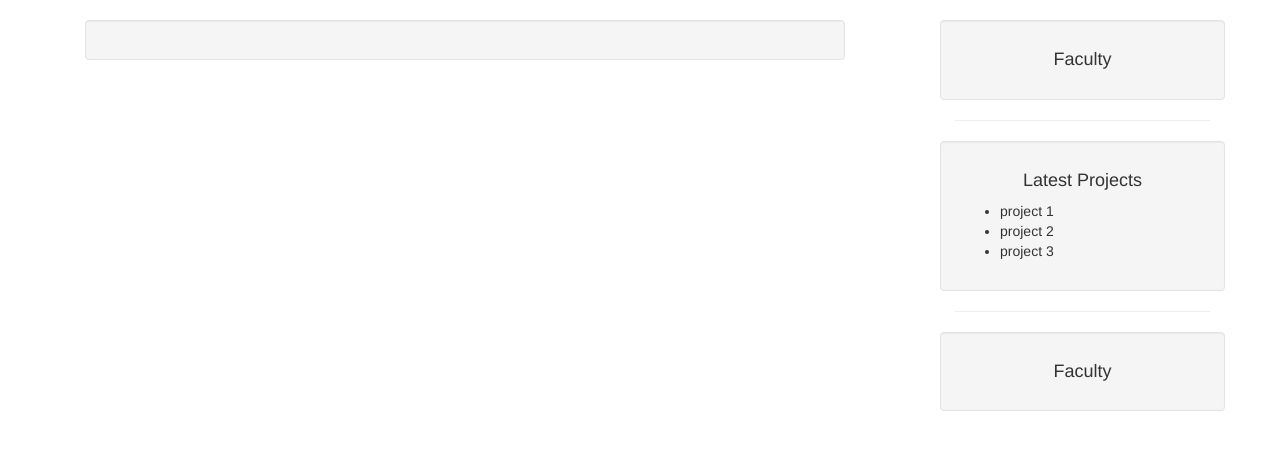
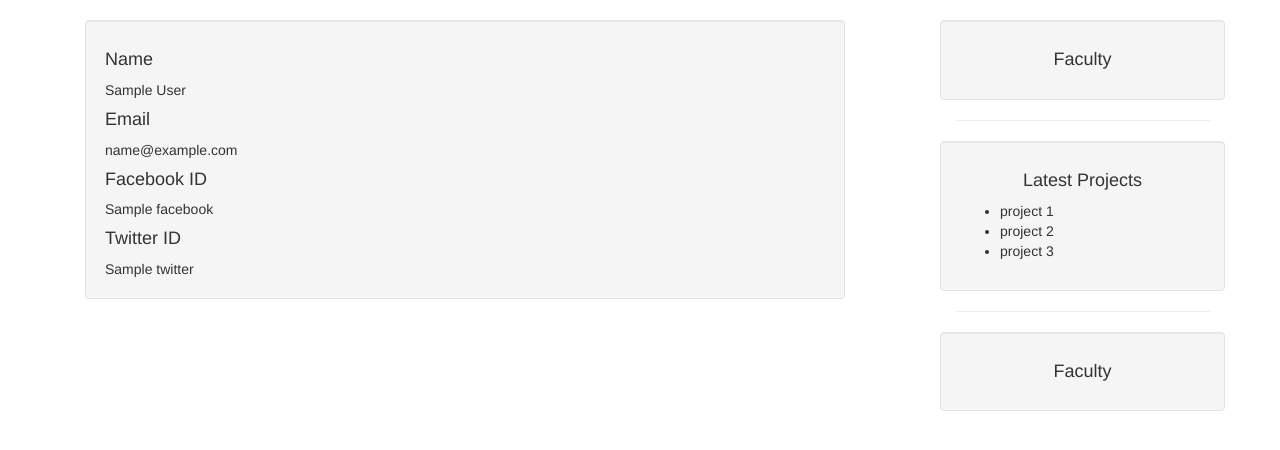
Before and after one commit to danicretu/SocialWeb, a Django app: template socialwebproject/userprofile/templates/userprofile/home.html in a window 1280 px wide. Shown: the part 52-502 px from the top of the page. Run offline with Django 3.2, Linux system fonts and the light colour scheme; the template is opened without the code that fills it: most values are stand-ins (such as "Sample title", 1, 10 or a date in 2020); some libraries are stand-ins or nearby versions.

Commit message:
edited my profile page

```diff
--- a/socialwebproject/userprofile/templates/userprofile/home.html
+++ b/socialwebproject/userprofile/templates/userprofile/home.html
@@ -43,9 +43,19 @@
 	</div> </div> </nav>
 
 
+
   <div class="container row">
   	<div class="col-md-8 well">
+  		<h4>Name</h4>
+  		{{ full_name }}
+  		<h4>Email</h4>
+  		{{ email }}
+  		<h4>Facebook ID</h4>
+  		{{ facebook }}
+  		<h4>Twitter ID</h4>
+  		{{ twitter }}
   	</div>
+
   	<div class="col-md-1">
   	</div>
 
@@ -68,8 +78,6 @@
   		</div>
   	</div>
 
-
-
   </div>
 
 
```
Also changed, not shown: socialwebproject/networkinstitute/models.py (+10 -2 lines), socialwebproject/userprofile/views.py (+13 -1 lines), socialwebproject/db.sqlite3, socialwebproject/networkinstitute/templates/project_list_snippet.html (added), 2 other files.
